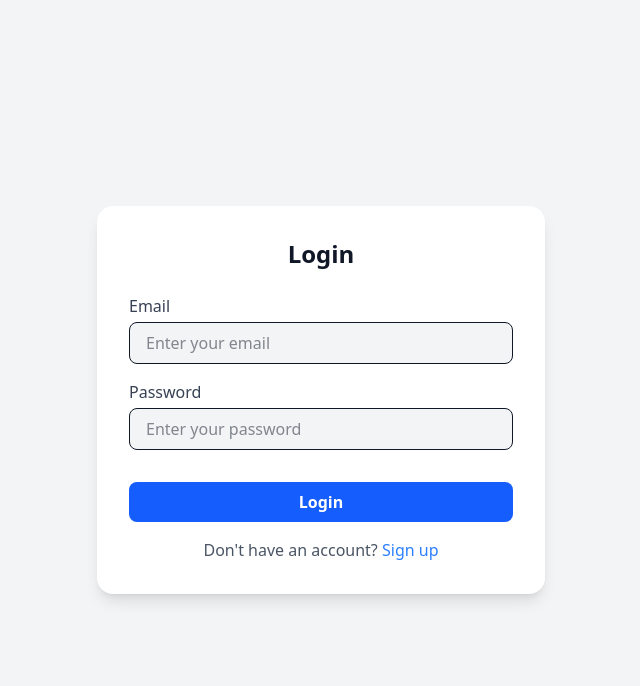
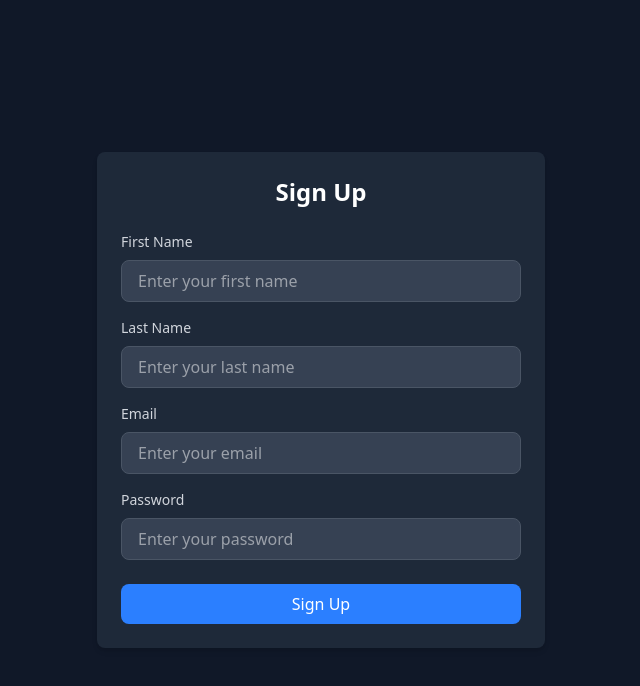
Before and after one commit to ankitsingh5423/blog-management, a React (Vite) app: page /signup in a window 1280 px wide. Before the commit this address led to /login. Shown: the top 686 px of the page, without its empty margins (319-959 px from the left). Built offline with nearby package versions, Linux system fonts and the light colour scheme; no server answers.

Commit message:
changes in categories and add a new page sign up

```diff
--- a/src/App.jsx
+++ b/src/App.jsx
@@ -10,6 +10,7 @@ import ProtectedRoutes from "./routes/ProtectedRoutes";
 import GuestRoutes from "./routes/GuestRoutes";
 import AddCategory from "./pages/AddCategory";
 import CategoryEdit from "./pages/CategoryEdit";
+import SignUp from "./pages/SingUp";
 
 function App() {
   return (
@@ -33,6 +34,7 @@ function App() {
           {/* Guest Routes */}
           <Route element={<GuestRoutes />}>
             <Route path="/login" element={<Login />} />
+            <Route path="/signup" element={<SignUp />} />
           </Route>
         </Routes>
       </AuthProvider>
--- a/src/components/CategoryLayout.jsx
+++ b/src/components/CategoryLayout.jsx
@@ -29,7 +29,6 @@ function CategoryLayout({
       toast.error(error.message);
     }
   };
-  console.log(userID)
   return (
     <tr className="text-gray-900 dark:text-gray-300 text-center border-b">
       <td className="py-2 px-4 size-[150px] h-[100px]">
--- a/src/context/AuthContext.jsx
+++ b/src/context/AuthContext.jsx
@@ -24,11 +24,9 @@ export const AuthProvider = ({ children }) => {
 
   async function login(email, password) {
     try {
-      const loggedIn = await account.createEmailPasswordSession(
-        email,
-        password
-      );
+      await account.createEmailPasswordSession(email, password);
 
+      const loggedIn = await account.get();
       setUser(loggedIn);
     } catch (error) {
       throw error;
--- a/src/pages/AddCategory.jsx
+++ b/src/pages/AddCategory.jsx
@@ -3,11 +3,18 @@ import { toast } from "react-toastify";
 import { databases } from "../config/appwriteConfig";
 import CONFIG from "../config/constant";
 import { useNavigate } from "react-router";
+import { ID } from "appwrite";
+import { useAuth } from "../context/AuthContext";
 
 const AddCategory = () => {
   const [category, setCategory] = useState("");
+  const { DATABASE_ID, COLLECTION_ID } = CONFIG;
+  const { user } = useAuth();
 
-  const { DATABASE_ID, COLLECTION_ID } = CONFIG;
+  if (!user) {
+    toast.error("User not logged in!");
+    return;
+  }
 
   const navigate = useNavigate();
   const handleSubmit = async (e) => {
@@ -17,11 +24,10 @@ const AddCategory = () => {
       const response = await databases.createDocument(
         DATABASE_ID,
         COLLECTION_ID,
-        "unique()",
-        { categoryName: category }
+        ID.unique(),
+        { categoryName: category, userId: user.$id }
       );
       console.log(DATABASE_ID);
-
 
       navigate("/category");
 
--- a/src/pages/Category.jsx
+++ b/src/pages/Category.jsx
@@ -1,55 +1,56 @@
 import React, { useEffect, useState } from "react";
-import CategoryLayout from "../components/CategoryLayout";
-import { Link } from "react-router";
+import { Link, useNavigate } from "react-router-dom"; // Corrected import
 import { toast } from "react-toastify";
 import CONFIG from "../config/constant";
 import { databases } from "../config/appwriteConfig";
+import { Query } from "appwrite";
 import { useAuth } from "../context/AuthContext";
+import CategoryLayout from "../components/CategoryLayout";
 
 function Category() {
   const [categories, setCategories] = useState([]);
   const { DATABASE_ID, COLLECTION_ID } = CONFIG;
   const { user } = useAuth();
+  const navigate = useNavigate();
 
-  // console.log(categories);
+  if (user.labels[0] !== "admin") {
+    navigate("/");
+  }
 
-  const fecthCategory = async () => {
+  useEffect(() => {
+    console.log(user);
+    const fetchCategory = async () => {
       try {
+        console.log("Fetching categories for user:", user.$id);
+
         const response = await databases.listDocuments(
           DATABASE_ID,
-        COLLECTION_ID
+          COLLECTION_ID,
+          [Query.equal("userId", [user.$id])]
         );
 
+        console.log("Fetched User Categories:", response.documents);
         setCategories(response.documents);
       } catch (error) {
+        console.error("Error fetching categories:", error);
         toast.error(error.message);
       }
     };
-  const userCategories = user
-    ? categories.filter((category) => category.userId === user.$id)
-    : [];
 
-  useEffect(() => {
-    fecthCategory();
-  }, []);
-
-
+    if (user?.$id) {
+      fetchCategory();
+    }
+  }, [user]); // Added fetchCategory dependency
 
   return (
-    <>
     <div className="p-6 bg-white dark:bg-gray-800 shadow-lg h-full">
-        <div className="flex justify-between">
+      <div className="flex justify-between items-center">
         <h2 className="text-xl font-semibold mb-4 text-gray-800 dark:text-white">
           Categories
         </h2>
-          {/* <Button
-            className="bg-indigo-600"
-            content="Add"
-            onClick={navigate("/")}
-          /> */}
         <Link
           to="/add-category"
-            className=" px-5 py-1 text-white rounded cursor-pointer flex justify-center items-center bg-indigo-600"
+          className="px-5 py-2 text-white rounded bg-indigo-600 hover:bg-indigo-700 transition"
         >
           Add
         </Link>
@@ -59,29 +60,24 @@ function Category() {
           <tr className="bg-gray-100 dark:bg-gray-800 text-gray-700 dark:text-gray-300">
             <th className="py-2 px-4 border-b">Image</th>
             <th className="py-2 px-4 border-b">ID</th>
-              <th className="py-2 px-4 border-b">user id</th>
+            <th className="py-2 px-4 border-b">User ID</th>
             <th className="py-2 px-4 border-b">Category Name</th>
             <th className="py-2 px-4 border-b">Actions</th>
           </tr>
         </thead>
         <tbody>
-            {userCategories.map((category) => {
-              return (
+          {categories.map((category) => (
             <CategoryLayout
-                  categories={categories}
-                  setCategories={setCategories}
               key={category.$id}
               image="https://encrypted-tbn0.gstatic.com/images?q=tbn:ANd9GcRf6zoRR_FPG7f2knECoYTgOuETejMYPg71vg&s"
               name={category.categoryName}
               id={category.$id}
               userID={category.userId}
             />
-              );
-            })}
+          ))}
         </tbody>
       </table>
     </div>
-    </>
   );
 }
 
--- a/src/pages/Login.jsx
+++ b/src/pages/Login.jsx
@@ -2,6 +2,7 @@ import React, { useState } from "react";
 import { useAuth } from "../context/AuthContext";
 import { toast } from "react-toastify";
 import { useNavigate } from "react-router";
+import { Link } from "react-router";
 
 function Login() {
   const { login } = useAuth();
@@ -68,9 +69,9 @@ function Login() {
         </form>
         <p className="mt-4 text-center text-gray-600 dark:text-gray-400">
           Don't have an account?{" "}
-          <a href="#" className="text-blue-500 hover:underline">
+          <Link to="/signup" className="text-blue-500 hover:underline">
             Sign up
-          </a>
+          </Link>
         </p>
       </div>
     </div>
--- /dev/null
+++ b/src/pages/SingUp.jsx
@@ -0,0 +1,73 @@
+const SignUp = () => {
+  return (
+    <div className="flex min-h-screen items-center justify-center bg-gray-900 text-white">
+      <div className="w-full max-w-md p-6 bg-gray-800 rounded-lg shadow-md">
+        <h2 className="text-2xl font-bold text-center mb-6">Sign Up</h2>
+        <form>
+          <div className="mb-4">
+            <label
+              className="block text-gray-300 text-sm mb-2"
+              htmlFor="firstname"
+            >
+              First Name
+            </label>
+            <input
+              type="text"
+              id="firstname"
+              className="w-full px-4 py-2 border border-gray-600 bg-gray-700 text-white rounded-lg focus:outline-none focus:ring-2 focus:ring-blue-400"
+              placeholder="Enter your first name"
+            />
+          </div>
+          <div className="mb-4">
+            <label
+              className="block text-gray-300 text-sm mb-2"
+              htmlFor="lastname"
+            >
+              Last Name
+            </label>
+            <input
+              type="text"
+              id="lastname"
+              className="w-full px-4 py-2 border border-gray-600 bg-gray-700 text-white rounded-lg focus:outline-none focus:ring-2 focus:ring-blue-400"
+              placeholder="Enter your last name"
+            />
+          </div>
+          <div className="mb-4">
+            <label className="block text-gray-300 text-sm mb-2" htmlFor="email">
+              Email
+            </label>
+            <input
+              type="email"
+              id="email"
+              className="w-full px-4 py-2 border border-gray-600 bg-gray-700 text-white rounded-lg focus:outline-none focus:ring-2 focus:ring-blue-400"
+              placeholder="Enter your email"
+            />
+          </div>
+          <div className="mb-6">
+            <label
+              className="block text-gray-300 text-sm mb-2"
+              htmlFor="password"
+            >
+              Password
+            </label>
+            <input
+              type="password"
+              id="password"
+              className="w-full px-4 py-2 border border-gray-600 bg-gray-700 text-white rounded-lg focus:outline-none focus:ring-2 focus:ring-blue-400"
+              placeholder="Enter your password"
+            />
+          </div>
+          <button
+            type="submit"
+            className="w-full bg-blue-500 text-white py-2 rounded-lg hover:bg-blue-600 transition duration-200"
+          >
+            Sign Up
+          </button>
+        </form>
+      </div>
+    </div>
+  );
+};
+
+
+export default SignUp;
```
Lines whose indentation alone changed are shown as unchanged.
